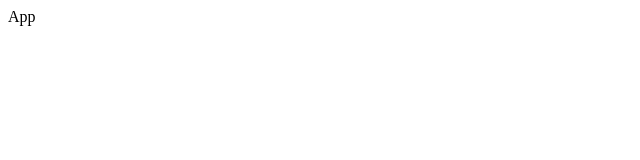
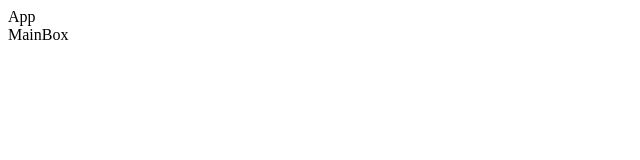
Before and after one commit to chingu-voyages/v10-geckos-team-04, a React (Create React App) app in the folder spiral-weather/: page / in a window 1280 px wide. Shown: the top 160 px of the page, without its empty margins (0-640 px from the left). Built offline with nearby package versions, Linux system fonts and the light colour scheme.

Commit message:
Feat: Add <MainBox>

```diff
--- a/spiral-weather/src/components/App.js
+++ b/spiral-weather/src/components/App.js
@@ -1,7 +1,10 @@
 import React from 'react';
+import MainBox from './MainBox';
 
 const App = () => {
-  return <div>App</div>;
+  return <div>App
+           <MainBox/>
+         </div>;
 };
 
 export default App;
--- /dev/null
+++ b/spiral-weather/src/components/MainBox.js
@@ -0,0 +1,7 @@
+import React from 'react';
+
+const MainBox = ()=>{
+  return <div>MainBox</div>;
+};
+
+export default MainBox;
```
